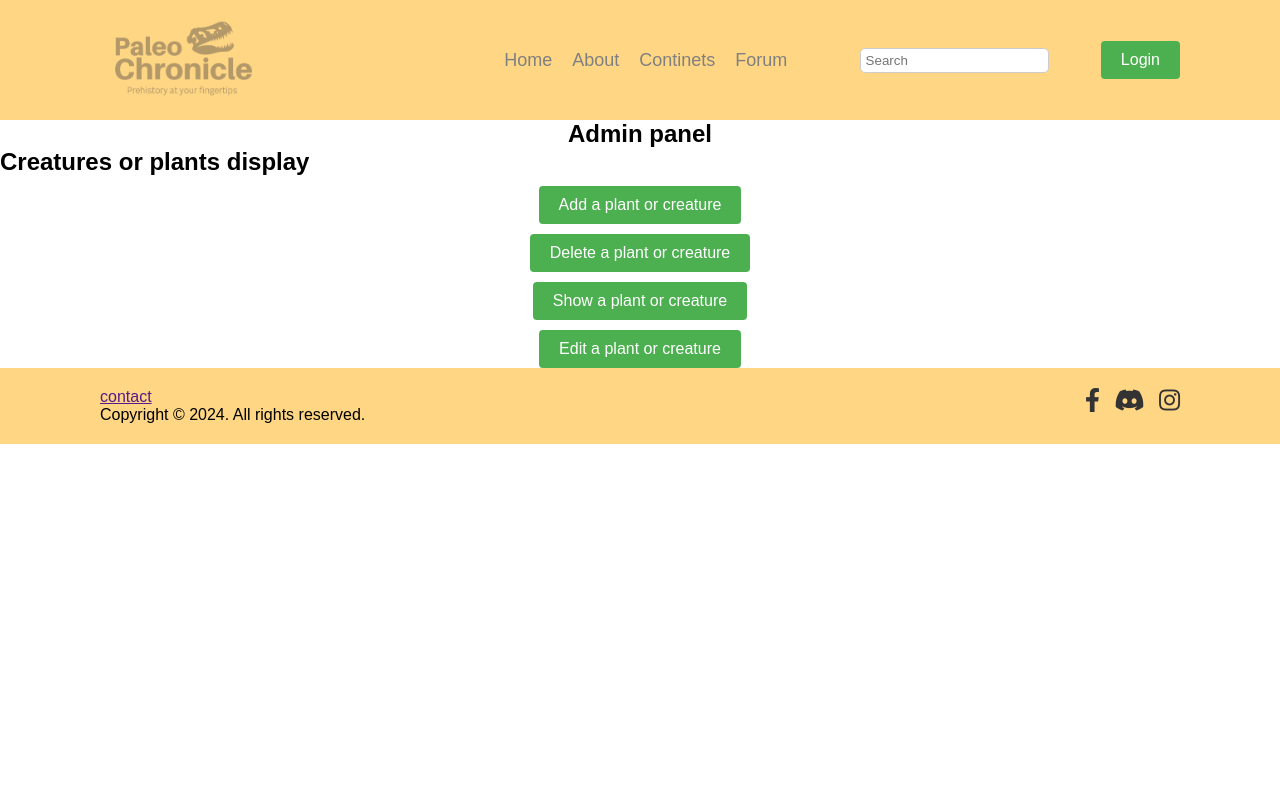
After one commit to RobbertBons/Prehistoric-database, a PHP site: page /Admin.php in a window 1280 px wide. The commit adds this page. Run offline with PHP 8.4, Linux system fonts and the light colour scheme.

Commit message:
buttons moeten in grid

```diff
--- /dev/null
+++ b/Admin.php
@@ -0,0 +1,34 @@
+<?php
+require_once 'partials/header.php';
+?>
+
+<head>
+    <link rel="stylesheet" type="text/css" href="css/Admin.css">
+</head>
+
+<section class="title">
+    <h2>Admin panel</h2>
+</section>
+
+<section class="grid-container">
+    <h1>Creatures or plants display</h1>
+    <article class="button-container">
+        <a href="items/add.php" class="button">Add a plant or creature</a>
+    </article>
+
+    <article class="button-container">
+         <a href="items/delete.php" class="button">Delete a plant or creature</a>
+    </article>
+
+    <article class="button-container">
+         <a href="items/show.php" class="button">Show a plant or creature</a>
+    </article>
+
+    <article class="button-container">
+         <a href="items/edit.php" class="button">Edit a plant or creature</a>
+    </article>
+</section>
+
+<?php
+require_once 'partials/footer.php'
+?>
--- /dev/null
+++ b/css/Admin.css
@@ -0,0 +1,34 @@
+*{
+    margin: 0;
+    padding: 0;
+}
+
+.title{
+    text-align: center;
+}
+
+.grid-container {
+    display: grid;
+    grid-template-rows: auto auto; /* Two rows with automatic height */
+    grid-gap: 10px; /* Gap between grid items */
+}
+
+.button-container {
+    text-align: center; /* Center-align the buttons within their container */
+}
+
+.button {
+    display: inline-block;
+    padding: 10px 20px;
+    background-color: #4CAF50;
+    color: white;
+    text-decoration: none;
+    border: none;
+    border-radius: 4px;
+    cursor: pointer;
+    transition: background-color 0.3s;
+}
+
+.button:hover {
+    background-color: #45a049;
+}
--- a/items/add.php
+++ b/items/add.php
@@ -4,6 +4,8 @@
 //     header("Location: ../login.php");
 //         exit();
 // }
+
+
 if(isset($_POST['submit'])){
     require_once ("../classes/dbconnect.php");
     require_once ("../classes/items.php");
--- a/partials/header.php
+++ b/partials/header.php
@@ -11,7 +11,6 @@
             <a href="">Continets</a>
             <a href="">Forum</a>
 
-
         </ul>
             <input type="text" class="search-bar" placeholder="Search">
         <ul>
@@ -20,7 +19,9 @@
             if (!empty($_SESSION['username'])) {
                 // If the user is logged in, show the logout button
                 echo '<a href="Account.php" class="button"><i class="fas fa-user"></i></a>';
+                echo '<a href="Admin.php" class="button">Admin panel</a>';
                 echo '<a href="logout.php" class="button">Logout</a>';
+
 
             } else {
                 echo '<a href="login.php" class="button">Login</a>';
```
